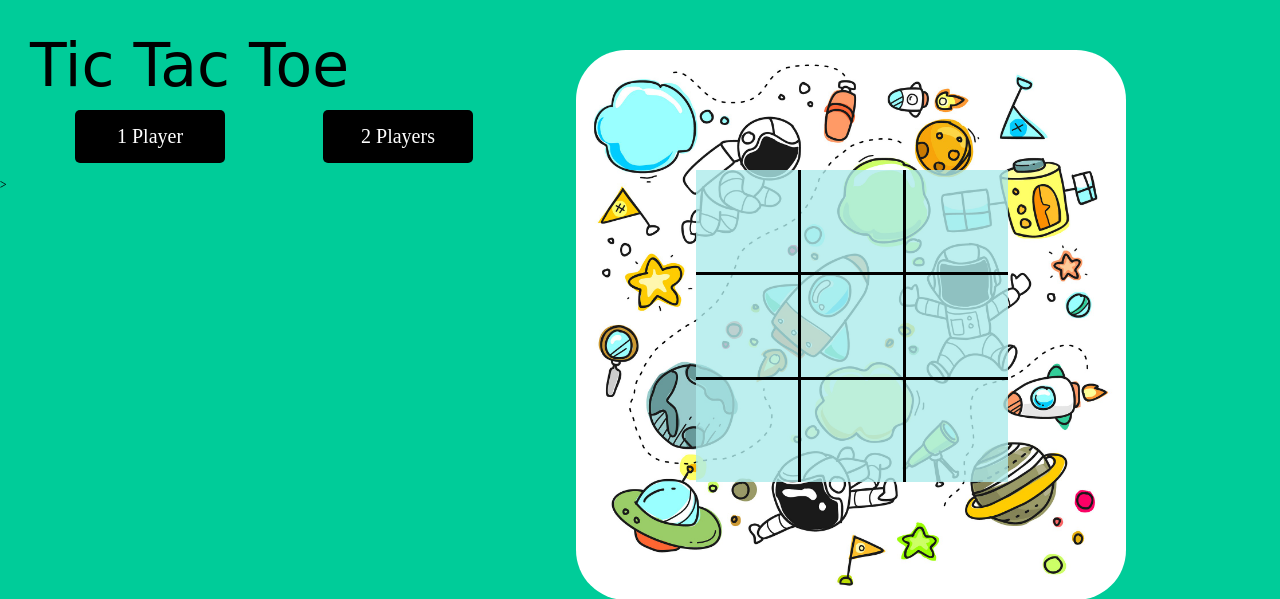
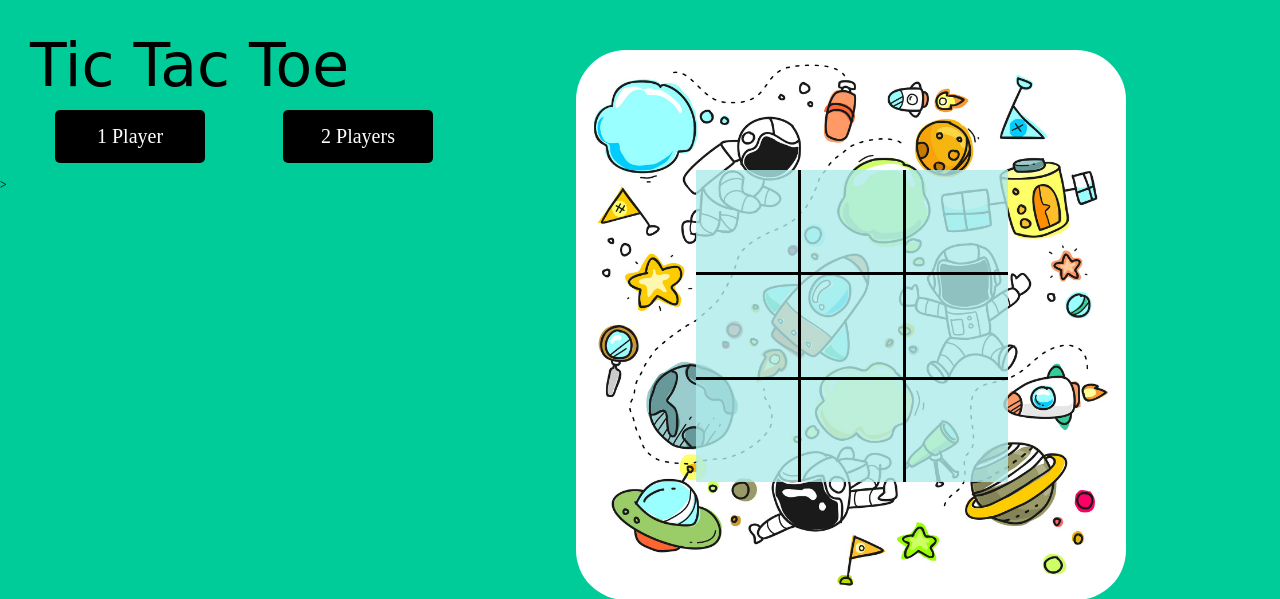
Before and after one commit to simran2607/simran_tictactoe, a PHP site: page / in a window 1280 px wide. Shown: the top 599 px of the page. Run offline with PHP 8.4, Linux system fonts and the light colour scheme; some web fonts are replaced.

```diff
--- a/style.css
+++ b/style.css
@@ -52,7 +52,7 @@
 
 .player-no{
   width:150px;
-  margin:10px 20px 10px 75px;
+  margin:10px 20px 10px 55px;
   font-family: 'Sahitya', serif;
   border-radius: 5px;
   background-color: #000000;
```
